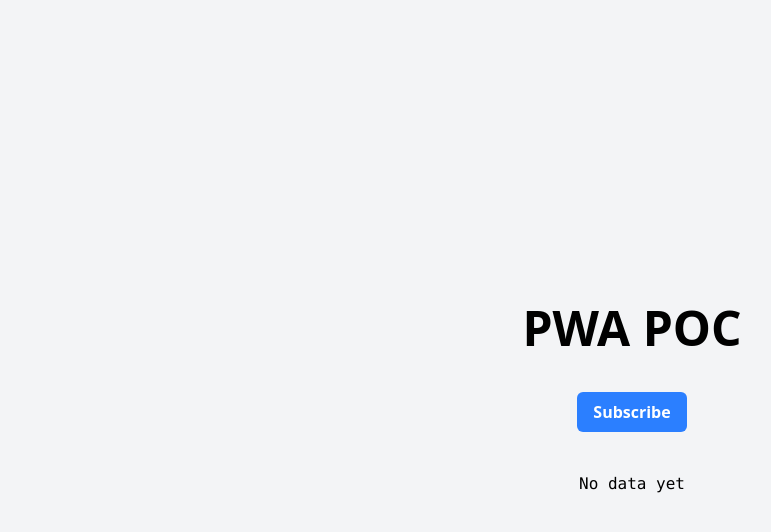
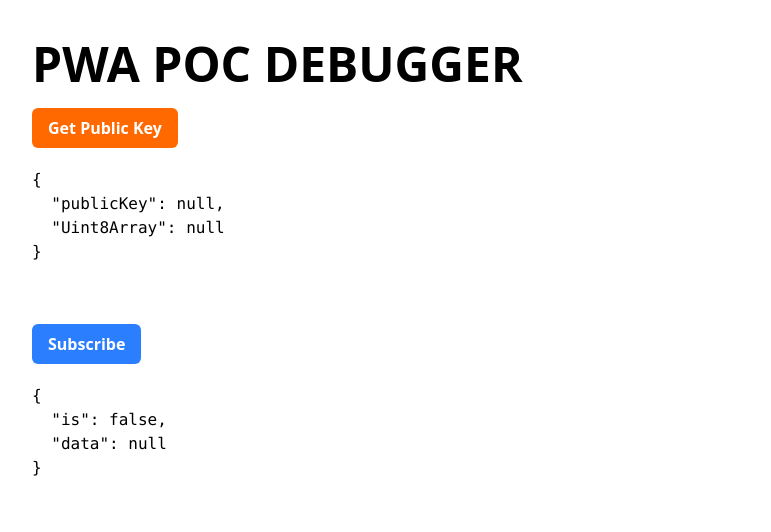
Before and after one commit to kobykris/poc_pwa_app, a React app: page / in a window 1280 px wide. Shown: the top 532 px of the page, without its empty margins (8-779 px from the left). Built offline with nearby package versions, Linux system fonts and the light colour scheme; no server answers; the HTML template or start-up script is replaced by a standard one.

Commit message:
feat(test): add public key debugging utility

```diff
--- a/src/components/PWATest.tsx
+++ b/src/components/PWATest.tsx
@@ -1,8 +1,13 @@
 import { useEffect, useState } from 'react'
+import { urlBase64ToUint8Array } from '../utils'
 
 const PWATest = () => {
-    const [isSubscribed, setIsSubscribed] = useState(false);
+  const [publicKey, setPublicKey] = useState<string | null>(null);
+  const [isSubscribed, setIsSubscribed] = useState(false);
 
+  const baseUrl = import.meta.env.VITE_API_URL
+
+  // Check if the user is already subscribed
   const checkSubscription = async () => {
     if ('serviceWorker' in navigator) {
       const registration = await navigator.serviceWorker.ready
@@ -13,6 +18,20 @@ const PWATest = () => {
     }
   }
 
+  const getPublicKey = async () => {
+    const response = await fetch(`${baseUrl}/vapid-public-key`)
+    const { publicKey } = await response.json()
+    return publicKey
+  }
+
+  const handleCheckPublicKey = async () => {
+    try {
+      const publicKey = await getPublicKey()
+      setPublicKey(publicKey)
+    } catch (error) {
+      console.error('Error fetching public key:', error)
+    }
+  }
   const handleSubscribe = async () => {
     if (!('serviceWorker' in navigator)) {
       alert('Service Worker is not supported in this browser.')
@@ -25,19 +44,45 @@ const PWATest = () => {
     }
 
     console.log('Registering service worker...')
+    try {
+      const registration = await navigator.serviceWorker.ready
+      console.log('Service Worker registered:', registration)
 
+    } catch (error) {
+      console.error('Service Worker registration failed:', error)
+      return
+    }
 
   }
 
   useEffect(() => {
-    console.log({navigator, window})
+    // console.log({navigator, window})
     checkSubscription()
   }, [])
 
   return (
-    <div className='flex flex-col h-screen bg-gray-100 items-center justify-center'>
+    <div className='p-10'>
 
-      <h1 className='text-5xl font-bold p-5'>PWA POC</h1>
+      <h1 className='text-5xl font-bold'>PWA POC DEBUGGER</h1>
+
+      <div className='py-5'>
+        <button
+          className='bg-orange-500 text-white font-semibold py-2 px-4 rounded-md hover:bg-orange-700 disabled:bg-orange-300 transition-colors duration-200'
+          onClick={handleCheckPublicKey}
+          disabled={publicKey !== null}
+        >
+          Get Public Key
+        </button>
+
+        <pre className='py-5 break-words whitespace-pre-wrap max-full overflow-auto max-h-100'>
+          {
+            JSON.stringify({
+              publicKey: publicKey,
+              Uint8Array: publicKey ? urlBase64ToUint8Array(publicKey) : null
+            }, null, 2)
+          }
+        </pre>
+      </div>
 
       <div className='py-5'>
         <button
@@ -47,11 +92,18 @@ const PWATest = () => {
         >
           {isSubscribed ? 'Subscribed' : 'Subscribe'}
         </button>
+
+        <pre className='py-5 break-words whitespace-pre-wrap max-full overflow-auto max-h-100'>
+          {
+            JSON.stringify({
+              is: isSubscribed,
+              data: null
+            }, null, 2)
+          }
+        </pre>
       </div>
 
-      <pre className='py-5'>
-        {isSubscribed ? JSON.stringify({ is: isSubscribed, data: null }, null, 2) : 'No data yet'}
-      </pre>
+
 
     </div>
   )
```
